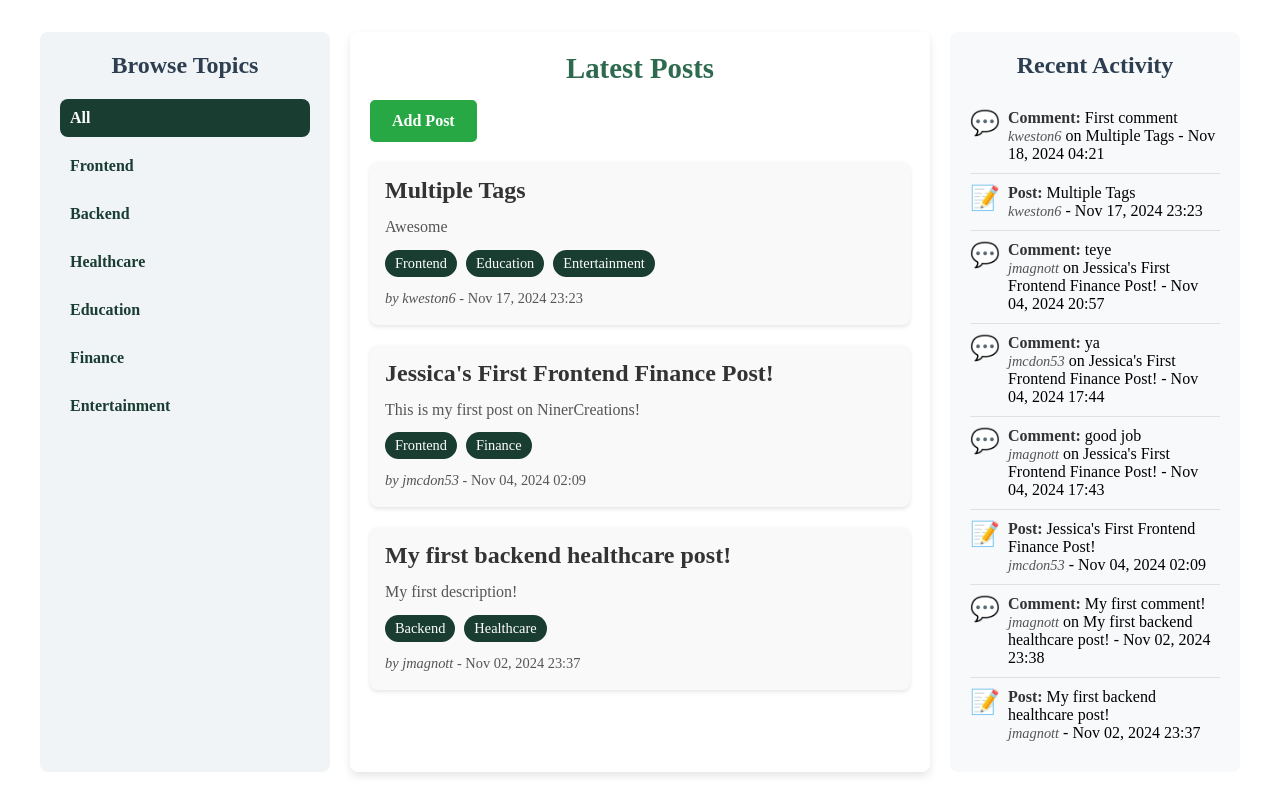
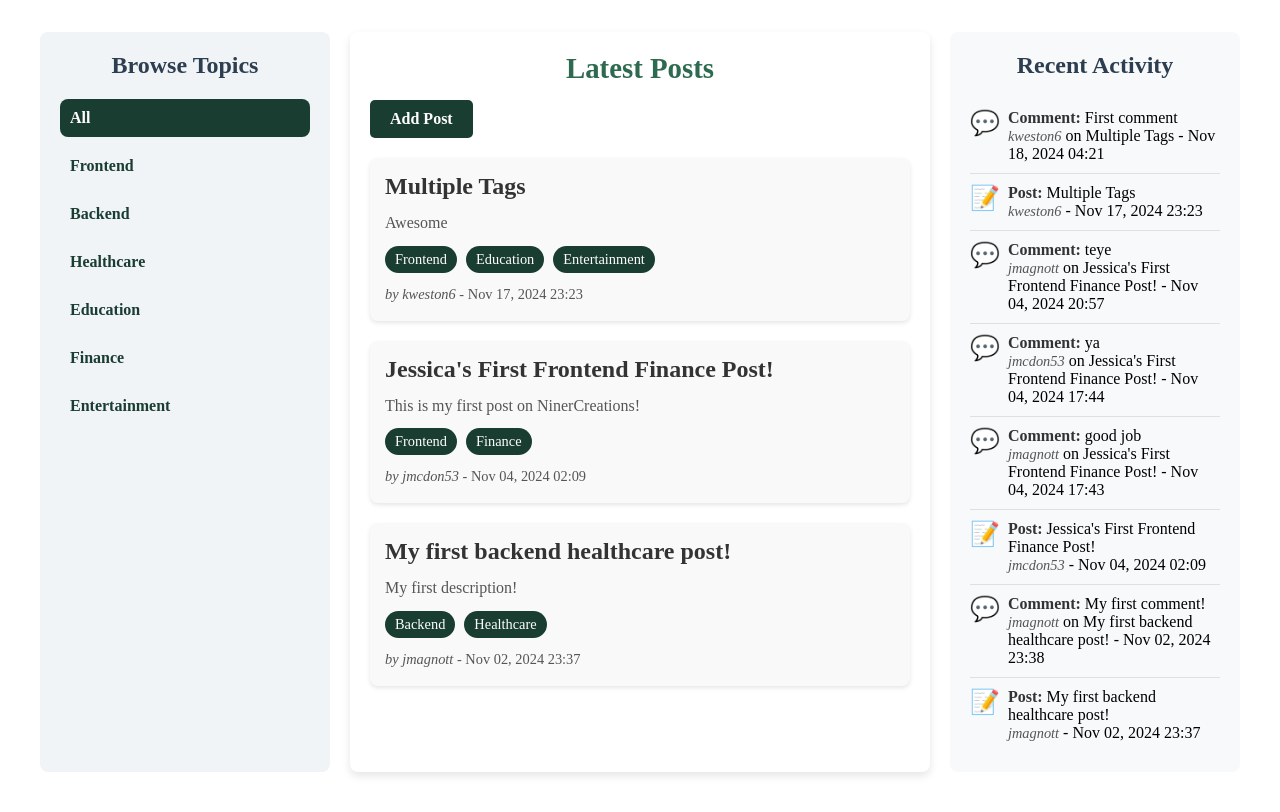
Before and after one commit to JoshMagnotta/NinerCreations, a Django app: page / in a window 1280 px wide. Shown: the part 86-898 px from the top of the page. Run offline with Django 5.2, Linux system fonts and the light colour scheme; data comes from the database, SQL or seed files in the repository; both versions use the stored data as it was after the commit.

Commit message:
Changed colors of some of the buttons

```diff
--- a/NinerCreations/static/css/styles.css
+++ b/NinerCreations/static/css/styles.css
@@ -398,7 +398,7 @@ a:hover {
 .post-actions .btn-warning {
     background-color: #17c24a; /* Green background for Edit button */
     color: #fff;
-    border: 1px solid #000000;
+    border: none;
     transition: background-color 0.3s ease;
 }
 
@@ -409,7 +409,7 @@ a:hover {
 .post-actions .btn-danger {
     background-color: #dc3545; /* Red background for Delete button */
     color: #fff;
-    border: 1px solid #000000;
+    border: none;
     transition: background-color 0.3s ease;
 }
 
@@ -421,14 +421,14 @@ a:hover {
 .btn-add-post {
     display: inline-block;              /* Make it behave like a button */
     padding: 10px 20px;                 /* Add padding for button-like appearance */
-    background-color: #28a745;          /* Green background color (can be customized) */
+    background-color: #1A3D31;          /* Green background color (can be customized) */
     color: white;                       /* Text color */
     font-size: 16px;                    /* Font size */
     font-weight: bold;                  /* Bold text */
     text-align: center;                 /* Center text */
     text-decoration: none;              /* Remove underline */
     border-radius: 5px;                 /* Rounded corners */
-    border: 2px solid #28a745;         /* Green border */
+    border: none;
     transition: background-color 0.3s, transform 0.2s; /* Smooth transition for hover effect */
 }
 
```
Also changed, not shown: NinerCreations/db.sqlite3.
